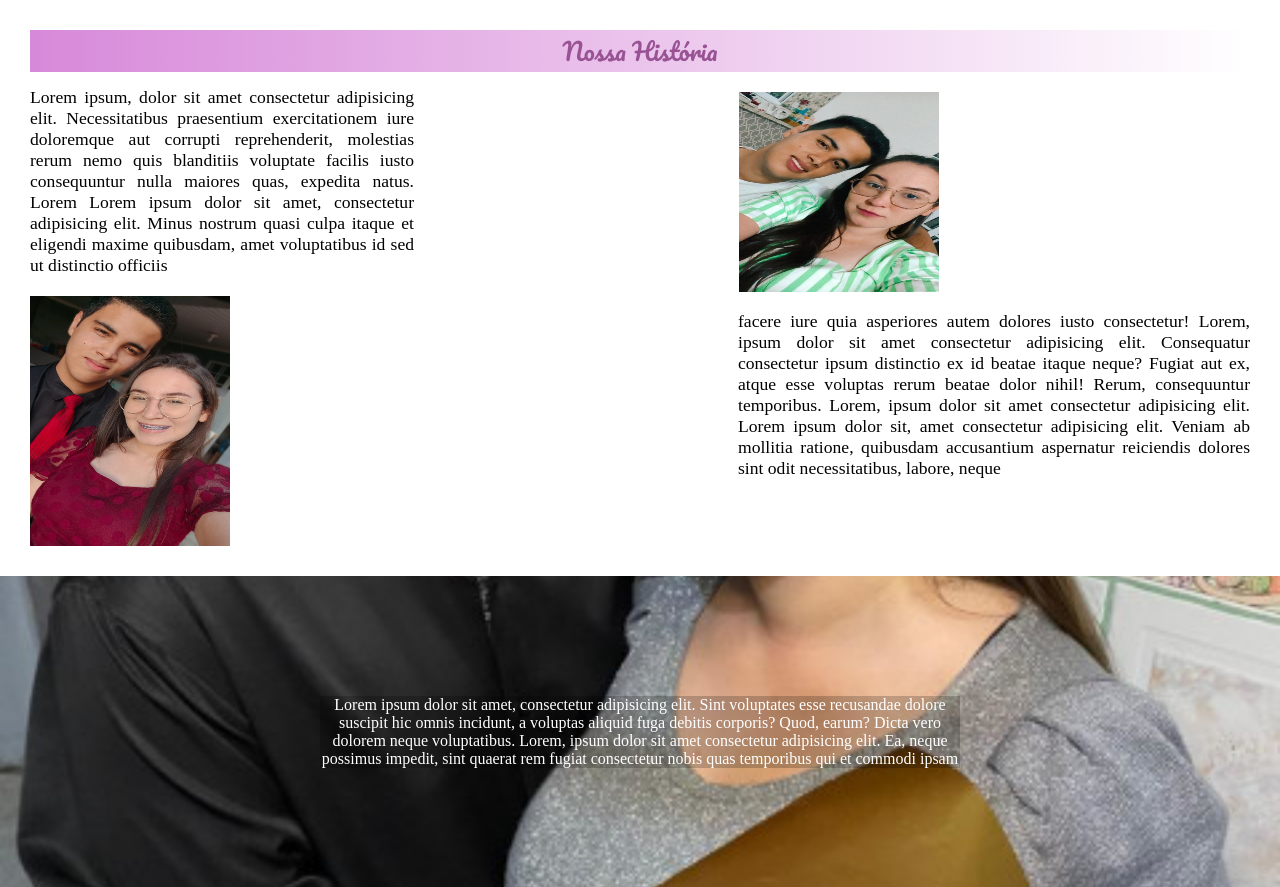
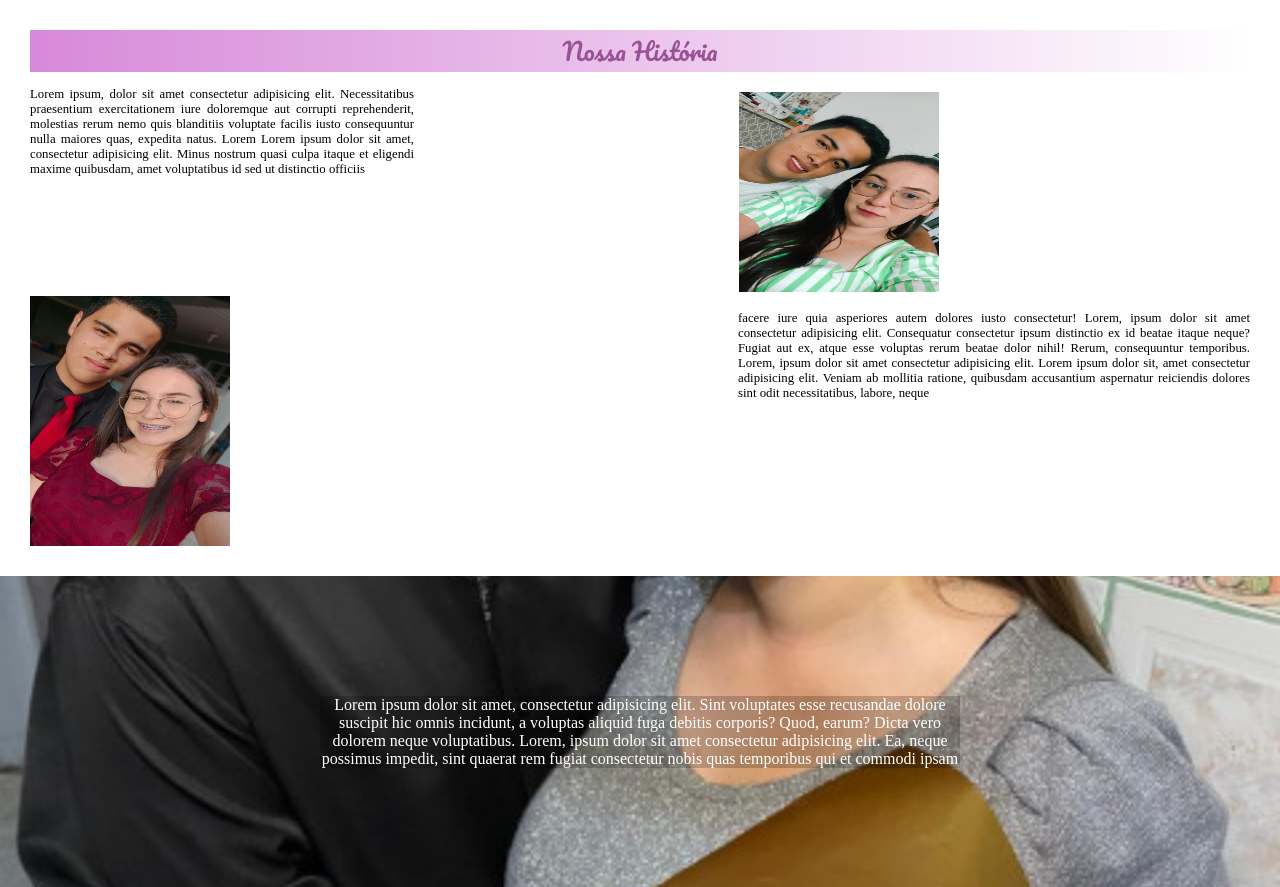
Before and after one commit to Ryk131/D-R, a PHP site: page / in a window 1280 px wide. Shown: the part 194-1081 px from the top of the page. Run offline with PHP 8.4, Linux system fonts and the light colour scheme; some web fonts are replaced.

Commit message:
Update style.css

```diff
--- a/estilos/style.css
+++ b/estilos/style.css
@@ -113,7 +113,7 @@ nav > a:hover {
 
 .texto > article > div > p {
     font-family: var(--fonte2);
-    font-size: 1.1em;
+    font-size: 0.8em;
     margin-top: 15px;
     display: block;
     text-align: justify;
```
